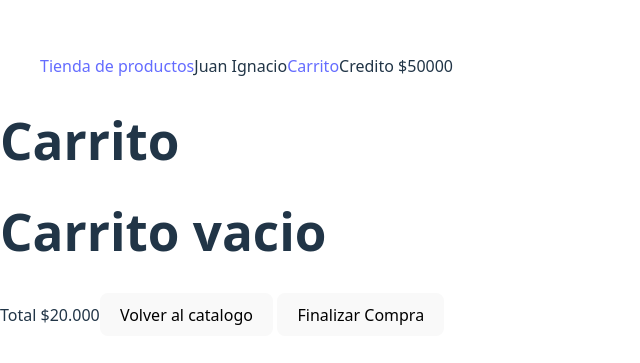
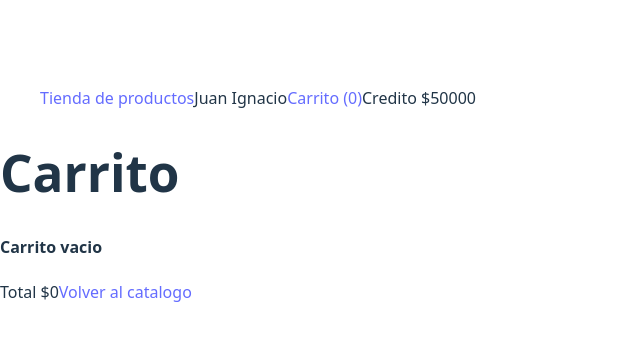
Before and after one commit to AleSaezFrontDev/enviopack-challenge-frontend, a React (Vite) app: page /cart in a window 1280 px wide. Shown: the part 213-576 px from the top of the page, without its empty margins (0-640 px from the left). Built offline with nearby package versions, Linux system fonts and the light colour scheme.

Commit message:
finalizo carrito y checkout

```diff
--- a/src/components/addToCartButton/AddToCartButton.jsx
+++ b/src/components/addToCartButton/AddToCartButton.jsx
@@ -1,5 +1,6 @@
 import React, {useContext} from "react";
 import { CartContext } from "../../context/cartContext";
+import { Link } from "react-router-dom";
 
 const AddToCartButton = ({product}) => {
 
@@ -10,7 +11,7 @@ const AddToCartButton = ({product}) => {
     };
 
     return <>
-        {addedProduct.find((({id}) => id === product.id)) ? <button>Ver Carrito</button> : <button onClick={handleChange}>Agregar al carrito</button>}
+        {addedProduct.find((({id}) => id === product.id)) ? <Link to={"/cart"}>Ver carrito</Link> : <button onClick={handleChange}>Agregar al carrito</button>}
     </>
 };
 
--- a/src/components/header/Header.jsx
+++ b/src/components/header/Header.jsx
@@ -1,15 +1,21 @@
-import React from "react";
+import React, {useContext} from "react";
 import user from "../../data/profile.json";
 import { Link } from "react-router-dom";
+import { CartContext } from "../../context/cartContext";
+import { UserContext } from "../../context/UserContext";
 
 const Header = () => {
+
   const {profile} = user;
+  const {addedProduct} = useContext(CartContext);
+  const {userCredit} = useContext(UserContext);
+
     return (<header>
         <ul>
           <Link to={"/"}>Tienda de productos</Link>
           <span>{profile?.firstName}</span>
-          <Link to={"/cart"}>Carrito</Link>
-          <span>Credito ${profile?.credit}</span>
+          <Link to={"/cart"}>{`Carrito (${addedProduct.length})`}</Link>
+          <span>Credito ${userCredit}</span>
         </ul>
       </header>)
 };
--- a/src/components/product/Product.jsx
+++ b/src/components/product/Product.jsx
@@ -9,7 +9,6 @@ const Product = ({product}) => {
         <img src={image} width={100} height={150} />
             <h3>{product?.title}</h3>
             <h3>{product?.price}</h3>
-            <AddToCartButton product={product}/>
         </>
     )
 };
--- a/src/components/productList/ProductList.jsx
+++ b/src/components/productList/ProductList.jsx
@@ -3,6 +3,7 @@ import Product from "../product/Product";
 import Filters from "../filters/Filters";
 import Title from "../title";
 import Pagination from "../pagination";
+import AddToCartButton from "../addToCartButton/AddToCartButton";
 
 const ProductList = ({productos}) => {
 
@@ -11,7 +12,7 @@ const ProductList = ({productos}) => {
     <Filters />
         <div>
       <ul>
-        {productos.map((product) => <Product key={product.id} product={product} />)}
+        {productos.map((product) => <div key={product.id}><Product product={product} /><AddToCartButton product={product}/></div>)}
       </ul>
     </div>
     <Pagination />
--- a/src/context/CartContext.jsx
+++ b/src/context/CartContext.jsx
@@ -5,9 +5,10 @@ export const CartContext = createContext();
 const CartProvider = ({children}) => {
 
     const [addedProduct, setAddedProduct] = useState([]);
+    const [totalPurchase, setTotalPurchase] = useState(0);
 
 
-    return <CartContext.Provider value={{addedProduct, setAddedProduct}}>
+    return <CartContext.Provider value={{addedProduct, totalPurchase, setAddedProduct, setTotalPurchase}}>
         {children}
     </CartContext.Provider>
 };
--- /dev/null
+++ b/src/context/UserContext.jsx
@@ -0,0 +1,16 @@
+import React, {createContext, useState} from "react";
+import user from "../data/profile.json";
+
+export const UserContext = createContext();
+
+const UserProvider = ({children}) => {
+
+    const [userCredit, setUserCredit] = useState(user.profile.credit);
+
+
+    return <UserContext.Provider value={{userCredit, setUserCredit}}>
+        {children}
+    </UserContext.Provider>
+};
+
+export default UserProvider;
--- a/src/main.jsx
+++ b/src/main.jsx
@@ -4,8 +4,10 @@ import './index.css'
 import App from './App.jsx'
 import CartProvider from './context/cartContext.jsx'
 import FilterProvider from './context/FilterContext.jsx'
+import UserProvider from './context/UserContext.jsx'
 
 createRoot(document.getElementById('root')).render(
+  <UserProvider>
     <FilterProvider>
       <CartProvider>
         <BrowserRouter>
@@ -13,4 +15,5 @@ createRoot(document.getElementById('root')).render(
         </BrowserRouter>
       </CartProvider>
     </FilterProvider>
+  </UserProvider>
 )
--- a/src/pages/cart/Cart.jsx
+++ b/src/pages/cart/Cart.jsx
@@ -1,16 +1,38 @@
-import React, {useContext} from "react";
+import React, {useContext, useEffect} from "react";
 import { CartContext } from "../../context/cartContext";
+import Product from "../../components/product/Product";
+import { Link } from "react-router-dom";
 
 const Cart = () => {
 
-    const {addedProduct, setAddedProduct} = useContext(CartContext);
+    const {addedProduct, setAddedProduct, setTotalPurchase, totalPurchase} = useContext(CartContext);
+
+    const handleDelete = (data) => {
+        setAddedProduct(addedProduct.filter(product => product.id !== data));
+    };
+
+    const totalAmount = () => {
+        let sumatoria;
+        if(addedProduct.length > 0) {
+            sumatoria = addedProduct.reduce((a, b) => {
+                return a + b.price;
+            }, 0);
+        } else {
+            sumatoria = 0;
+        };
+        setTotalPurchase(sumatoria);
+    };
+
+    useEffect(() => {
+        totalAmount();
+    }, [addedProduct]);
 
     return <main>
         <h1>Carrito</h1>
-        {addedProduct.length > 0 ? addedProduct.map((product => <><span>{product.title}</span><span>{product.price}</span></>)) : <h1>Carrito vacio</h1>}
-        <span>Total $20.000</span>
-
-        <button>Volver al catalogo</button> <button>Finalizar Compra</button>
+        {addedProduct.length > 0 ? addedProduct.map((product => <div key={product.id}><Product product={product} /><button onClick={() => handleDelete(product.id)}>Eliminar</button></div>)) : <h4>Carrito vacio</h4>}
+        <span>{`Total $${totalPurchase}`}</span>
+        <Link to={"/"}>Volver al catalogo</Link>
+        {addedProduct.length > 0 && <Link to={"/checkout"}>Finalizar compra</Link>}
     </main>
 };
 
--- a/src/pages/checkout/Checkout.jsx
+++ b/src/pages/checkout/Checkout.jsx
@@ -1,11 +1,37 @@
-import React from "react";
+import React, {useContext, useEffect, useState} from "react";
+import { CartContext } from "../../context/cartContext";
+import { UserContext } from "../../context/UserContext";
+import { Link } from "react-router-dom";
 
-const Checkout = ({exito = undefined}) => {
+const Checkout = () => {
+
+    const {totalPurchase, setAddedProduct, setTotalPurchase} = useContext(CartContext);
+    const {userCredit, setUserCredit} = useContext(UserContext);
+    const [result, setResult] = useState(undefined);
+
+    useEffect(() => {
+        if(userCredit >= totalPurchase) {
+            setResult(true);
+            setAddedProduct([]);
+            setTotalPurchase(0);
+            setUserCredit(userCredit - totalPurchase);
+        }
+        else setResult(false);
+    }, []);
 
     return <main>
         <h1>Estado de la Compra</h1>
-        <span>{exito ? "La compra se realizo con exito" : "Hubo un error"}</span>
-        <button>{exito ? "volver al catalogo" : "volver al carrito"}</button>
+        {result ?
+        <>
+        <span>La compra se realizo con exito</span>
+        <Link to={"/cart"}>volver al catalogo</Link>
+        </>
+        :
+        <>
+        <span>Ocurrio un error con la compra, revisa que el importe no supere el credito disponible en tu cuenta</span>
+        <Link to={"/cart"}>Volver al carrito</Link>
+        </>
+        }
     </main>
 };
 
```
Lines whose indentation alone changed are shown as unchanged.
